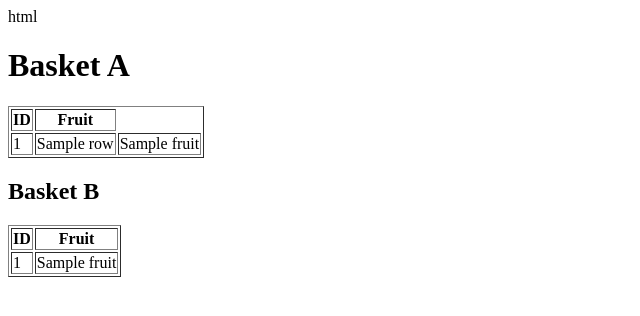
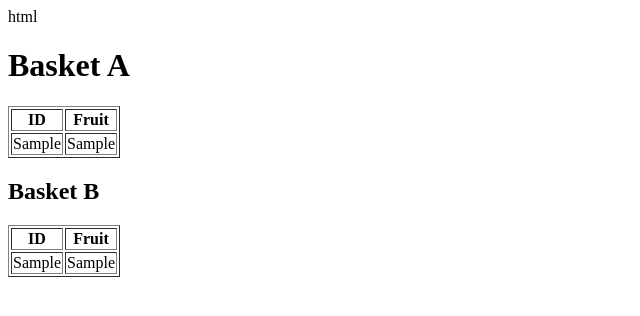
Before and after one commit to fernaldr/CSCI3700, a Flask app: template HW3/templates/index.html in a window 1280 px wide. Shown: the top 316 px of the page, without its empty margins (0-640 px from the left). Run offline with Flask 3, Linux system fonts and the light colour scheme; the template is opened without the code that fills it: most values are stand-ins (such as "Sample title", 1, 10 or a date in 2020).

Commit message:
table now correctly gets values

```diff
--- a/HW3/main.py
+++ b/HW3/main.py
@@ -27,6 +27,7 @@ def index():
         columns = [desc[0] for desc in cursor.description]
         # Create a list of dictionaries where keys are column names and values are row values
         log = [dict(zip(columns, row)) for row in record]
+        print(log = [dict(zip(columns, row)) for row in record])
     util.disconnect_from_db(connection, cursor)
     return render_template('index.html', log_html=log)
 
--- a/HW3/templates/index.html
+++ b/HW3/templates/index.html
@@ -15,16 +15,13 @@ html
             <tr>
                 <th>ID</th>
                 <th>Fruit</th>
-                <!-- Add more table headers for other columns as needed -->
             </tr>
         </thead>
         <tbody>
             {% for row in log_html %}
             <tr>
-                <td>{{ row.id }}</td>
-                <td>{{ row.name }}</td>
-                <td>{{ row.fruit }}</td>
-                <!-- Add more table data cells for other columns as needed -->
+                <td>{{ row.a }}</td>
+                <td>{{ row.fruit_a }}</td>
             </tr>
             {% endfor %}
         </tbody>
@@ -35,15 +32,13 @@ html
             <tr>
                 <th>ID</th>
                 <th>Fruit</th>
-                <!-- Add more table headers for other columns as needed -->
             </tr>
         </thead>
         <tbody>
             {% for row in log_html %}
             <tr>
-                <td>{{ row.id }}</td>
-                <td>{{ row.fruit }}</td>
-                <!-- Add more table data cells for other columns as needed -->
+                <td>{{ row.b }}</td>
+                <td>{{ row.fruit_b }}</td>
             </tr>
             {% endfor %}
         </tbody>
```
